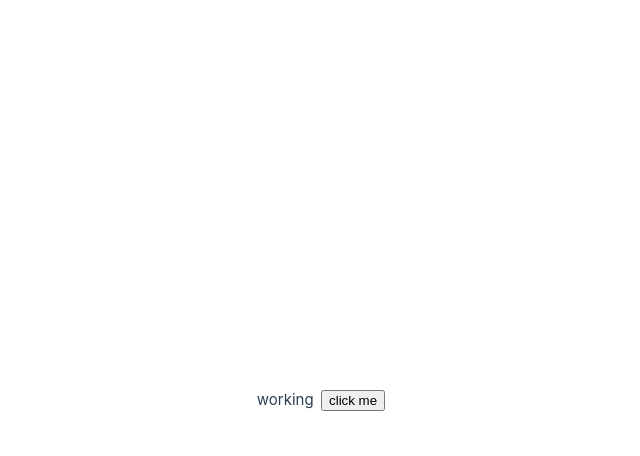
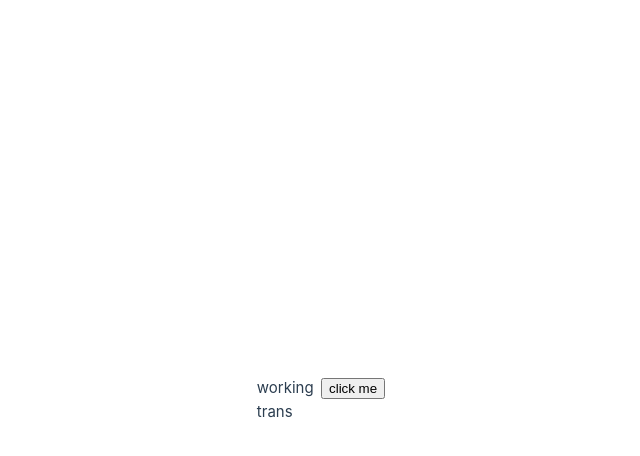
Before and after one commit to klaswell16/mothers-day, a Vue app: page / in a window 1280 px wide. Both pictures are taken after a click on the button "click me". Shown: the top 456 px of the page, without its empty margins (319-959 px from the left). Built offline with nearby package versions, Linux system fonts and the light colour scheme.

Commit message:
add v-if

```diff
--- a/src/App.vue
+++ b/src/App.vue
@@ -1,5 +1,6 @@
 <script setup>
-
+import { ref } from 'vue';
+const transition = ref(false)
 
 </script>
 
@@ -8,7 +9,10 @@
     working
   </header>
   <div>
-    <button>click me</button>
+    <button @click="transition = true">click me</button>
+  </div>
+  <div v-if="transition === true">
+    trans
   </div>
 </template>
 
--- a/vite.config.js
+++ b/vite.config.js
@@ -10,6 +10,7 @@ export default defineConfig({
     vue(),
     vueDevTools(),
   ],
+  base: '/mothers-day/',
   resolve: {
     alias: {
       '@': fileURLToPath(new URL('./src', import.meta.url))
```
Also changed, not shown: src/components/LoveYou.vue (added, +7 -0 lines).
